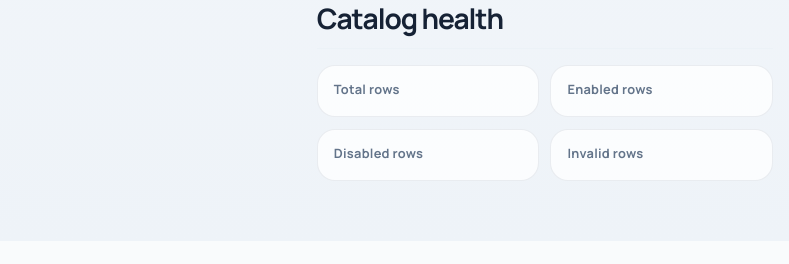
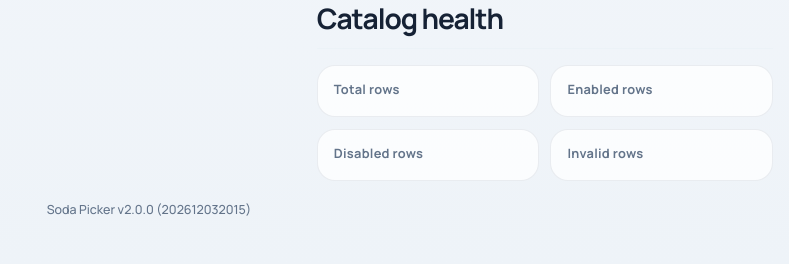
Before and after one commit to TheBigNerd07/Soda-Picker, a FastAPI app: template templates/catalog.html in a window 1280 px wide. Shown: the part 803-1067 px from the top of the page, without its empty margins (491-1280 px from the left). Before the commit the page ends 984 px from the top, so only its background shows below. Run offline with FastAPI, Linux system fonts and the light colour scheme; the template is opened without the code that fills it, so the values that code supplies are empty; parts of the project's set-up code (start-up, migrations or seed data) failed here and were passed over.

Commit message:
Version Number

```diff
--- a/app/main.py
+++ b/app/main.py
@@ -3,7 +3,7 @@ from __future__ import annotations
 import logging
 import shutil
 from contextlib import asynccontextmanager
-from datetime import date, datetime, timedelta
+from datetime import date, datetime, timedelta, timezone
 from pathlib import Path
 from typing import Any
 from urllib.parse import urlencode, urlparse
@@ -88,6 +88,25 @@ def _asset_version(path: str) -> str:
         return "0"
 
 
+def _app_build_stamp() -> str:
+    tracked_paths = (
+        Path("app/main.py"),
+        Path("templates/base.html"),
+        Path("static/style.css"),
+        Path("static/app.js"),
+        Path("static/manifest.webmanifest"),
+    )
+    latest_mtime = 0.0
+    for path in tracked_paths:
+        try:
+            latest_mtime = max(latest_mtime, path.stat().st_mtime)
+        except OSError:
+            continue
+    if latest_mtime <= 0:
+        return "unknown"
+    return datetime.fromtimestamp(latest_mtime, tz=timezone.utc).strftime("%Y%m%d%H%M")
+
+
 templates.env.globals["asset_version"] = _asset_version
 
 
@@ -102,6 +121,7 @@ async def lifespan(app: FastAPI):
 
 
 app = FastAPI(title="Soda Picker", version="2.0.0", lifespan=lifespan)
+templates.env.globals["app_version_label"] = f"v{app.version} ({_app_build_stamp()})"
 app.mount("/static", StaticFiles(directory="static"), name="static")
 
 if base_settings.trusted_hosts_list:
--- a/static/style.css
+++ b/static/style.css
@@ -3379,6 +3379,19 @@ textarea {
   justify-content: flex-end;
 }
 
+.site-footer {
+  display: flex;
+  justify-content: center;
+  padding: 0.25rem 0 0.1rem;
+}
+
+.site-footer-copy {
+  color: var(--muted);
+  font-size: 0.78rem;
+  line-height: 1.4;
+  text-align: center;
+}
+
 @media (max-width: 980px) {
   .table-scroll {
     overflow: visible;
@@ -3444,7 +3457,7 @@ textarea {
   .shell {
     width: calc(100% - 1rem);
     padding-top: max(0.65rem, env(safe-area-inset-top));
-    padding-bottom: calc(var(--mobile-nav-height) + 1.2rem + env(safe-area-inset-bottom));
+    padding-bottom: calc(var(--mobile-nav-height) + 1.8rem + env(safe-area-inset-bottom));
   }
 
   .site-header {
@@ -3646,7 +3659,7 @@ textarea {
 @media (max-width: 520px) {
   .shell {
     width: calc(100% - 0.75rem);
-    padding-bottom: calc(var(--mobile-nav-height) + 0.95rem + env(safe-area-inset-bottom));
+    padding-bottom: calc(var(--mobile-nav-height) + 1.45rem + env(safe-area-inset-bottom));
   }
 
   .site-header,
--- a/templates/base.html
+++ b/templates/base.html
@@ -106,6 +106,9 @@
       <div class="page-stack">
         {% block content %}{% endblock %}
       </div>
+      <footer class="site-footer">
+        <p class="site-footer-copy">Soda Picker {{ app_version_label }}</p>
+      </footer>
     </main>
   </body>
 </html>
```
